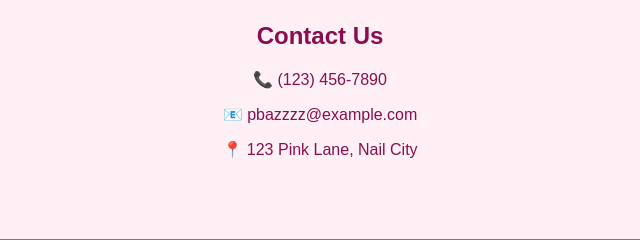
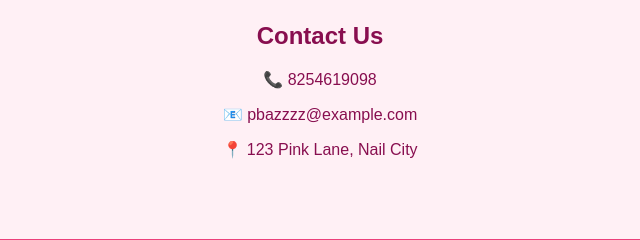
Before and after one commit to PBAnailzzz/pba-nailzzz-website, a plain HTML site: page index.html in a window 1280 px wide. Shown: the part 1470-1710 px from the top of the page, 320-960 px from the left. Drawn offline with Linux system fonts and the light colour scheme.

Commit message:
Update index.html

```diff
--- a/index.html
+++ b/index.html
@@ -57,7 +57,7 @@
 
     <section id="contact">
       <h2>Contact Us</h2>
-      <p>📞 (123) 456-7890</p>
+      <p>📞 8254619098 </p>
       <p>📧 pbazzzz@example.com</p>
       <p>📍 123 Pink Lane, Nail City</p>
     </section>
```
